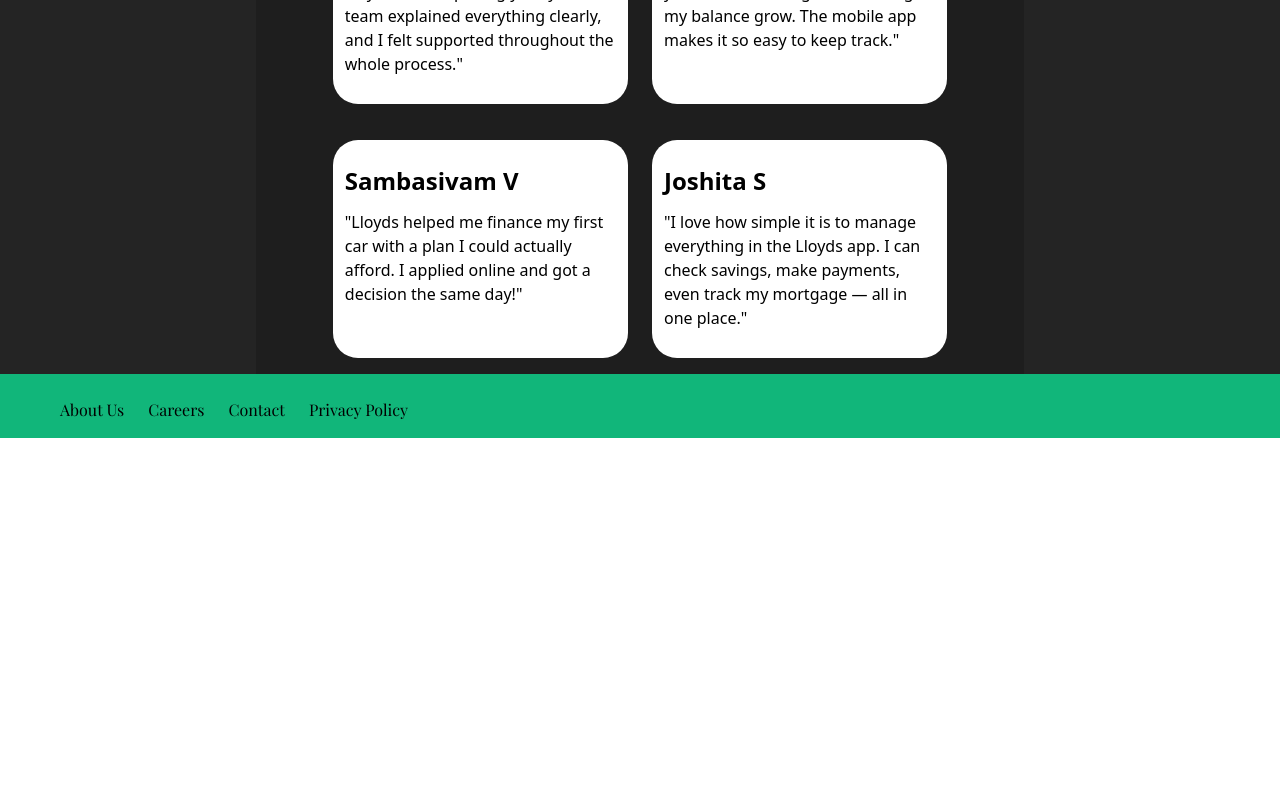
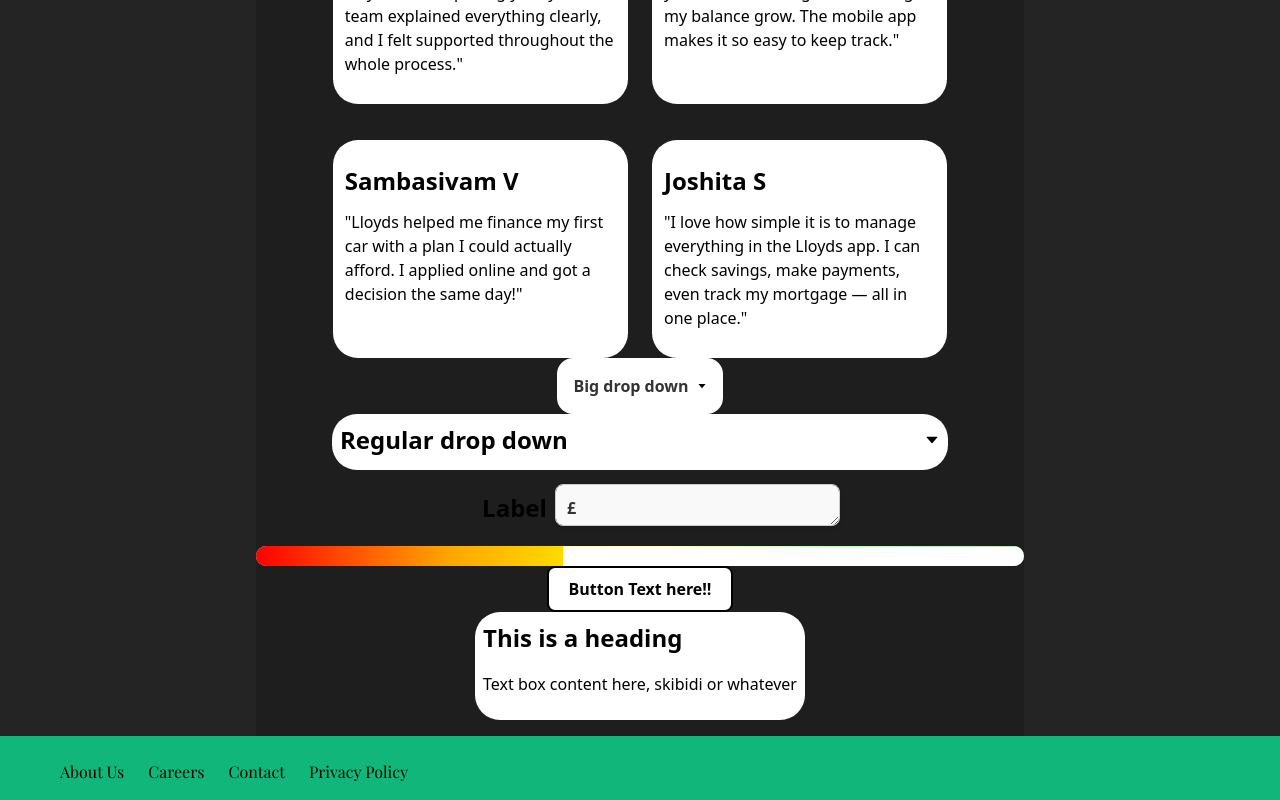
Before and after one commit to yashvas/LBG2025, a React (Vite) app: page / in a window 1280 px wide. Shown: the part 1054-1854 px from the top of the page. Before the commit the page ends 1492 px from the top, so only its background shows below. Built offline with nearby package versions, Linux system fonts and the light colour scheme.

Commit message:
Add component examples

```diff
--- a/src/components/bigDropDown/BigDropDown.tsx
+++ b/src/components/bigDropDown/BigDropDown.tsx
@@ -10,7 +10,6 @@ import { AiFillCaretDown } from "react-icons/ai";
 
 interface BigDropDownProps {
   title: string;
-  content: React.ReactNode;
   expandedHeight: number;
   children: React.ReactNode;
 }
--- a/src/components/dropdownTextBox/DropdownTextBox.styled.ts
+++ b/src/components/dropdownTextBox/DropdownTextBox.styled.ts
@@ -7,6 +7,7 @@ export const StyledTextBox = styled.div<{
 }>`
   background-color: white;
   border-radius: 25px;
+  cursor: pointer;
   padding: 8px;
   overflow: hidden;
   max-height: ${({ isActive, expandedHeight }) =>
--- a/src/components/dropdownTextBox/DropdownTextBox.tsx
+++ b/src/components/dropdownTextBox/DropdownTextBox.tsx
@@ -28,13 +28,11 @@ export default function DropdownTextBox({
       isActive={isActive}
       width={width}
       expandedHeight={expandedHeight}
+      onClick={() => setIsActive((prev) => !prev)}
     >
       <StyledFlexBox>
         <StyledHeader>{heading}</StyledHeader>
-        <StyledRotateContainer
-          isActive={isActive}
-          onClick={() => setIsActive((prev) => !prev)}
-        >
+        <StyledRotateContainer isActive={isActive}>
           <AiFillCaretDown color="black" />
         </StyledRotateContainer>
       </StyledFlexBox>
--- a/src/components/goalField/GoalField.tsx
+++ b/src/components/goalField/GoalField.tsx
@@ -6,14 +6,18 @@ import {
   StyledTextBoxWrapper,
 } from "./GoalField.styled";
 
-export default function GoalField() {
+interface GoalFieldProps {
+  label: string;
+}
+
+export default function GoalField({ label }: GoalFieldProps) {
   const handleInput = (e: React.ChangeEvent<HTMLTextAreaElement>) => {
     e.target.value = e.target.value.replace(/[^0-9.]/g, "");
   };
 
   return (
     <StyledFlexBox>
-      <StyledLabel>Field</StyledLabel>
+      <StyledLabel>{label}</StyledLabel>
       <StyledTextBoxWrapper>
         <StyledCurrencySymbol>£</StyledCurrencySymbol>
         <StyledTextBox onInput={handleInput} />
--- a/src/routes/home/HomePage.tsx
+++ b/src/routes/home/HomePage.tsx
@@ -2,6 +2,13 @@ import Hero from "./components/Hero";
 import { Main } from "../../components/styled/Main.styled";
 import Products from "./components/Products";
 import CustomerReviews from "./components/CustomerReviews";
+import BigDropDown from "../../components/bigDropDown/BigDropDown";
+import DropdownTextBox from "../../components/dropdownTextBox/DropdownTextBox";
+import GoalField from "../../components/goalField/GoalField";
+import ProgressBar from "../../components/progressBar/ProgressBar";
+import StyledButtonComponent from "../../components/styledButton/StyledButton";
+import * as routes from "../manifest";
+import TextBox from "../../components/textBox/TextBox";
 
 export default function HomePage() {
   return (
@@ -9,6 +16,28 @@ export default function HomePage() {
       <Hero />
       <Products />
       <CustomerReviews />
+      <BigDropDown title={"Big drop down"} expandedHeight={2000}>
+        <h1>This is how to use the big drop down</h1>
+      </BigDropDown>
+
+      <DropdownTextBox
+        width={600}
+        heading={"Regular drop down"}
+        text={"click to find out more"}
+      />
+
+      <GoalField label="Label" />
+
+      <ProgressBar progress={40} />
+
+      <StyledButtonComponent to={routes.Careers}>
+        Button Text here!!
+      </StyledButtonComponent>
+
+      <TextBox
+        heading="This is a heading"
+        text="Text box content here, skibidi or whatever"
+      />
     </Main>
   );
 }
```
